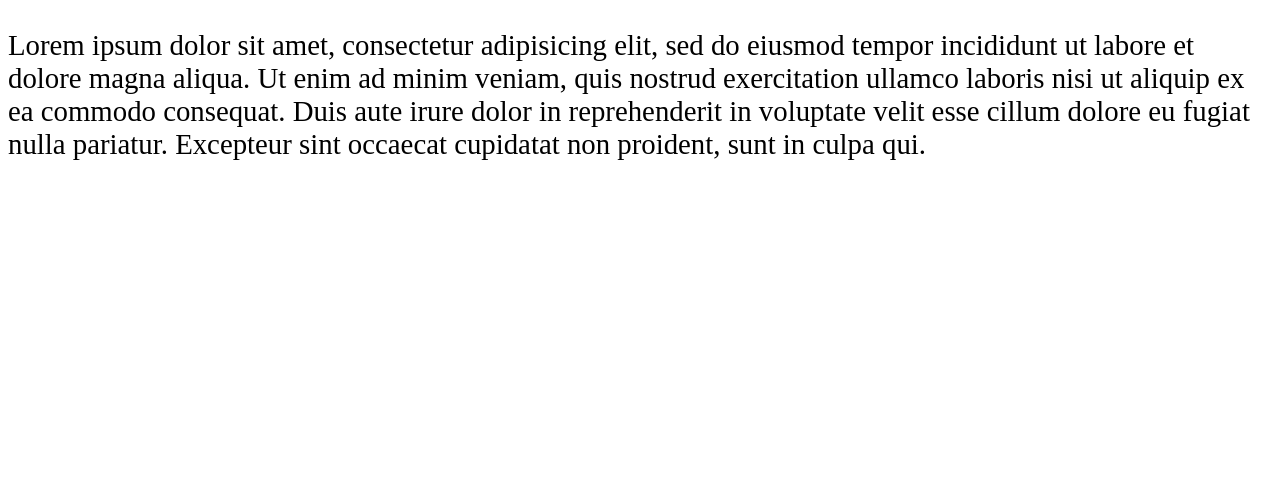
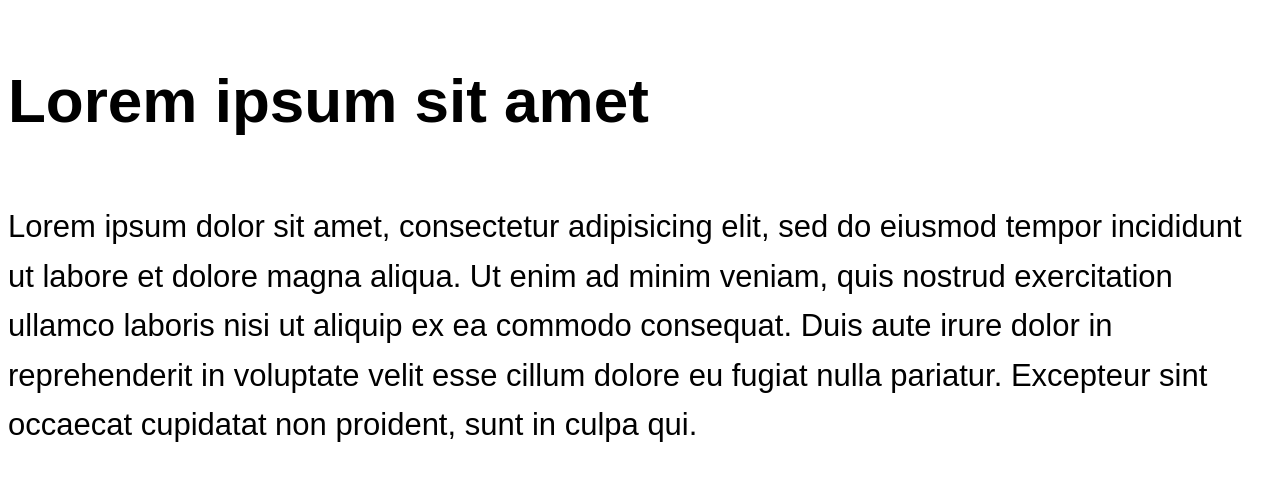
Before and after one commit to maltewassermann/lab, a website: page src/fluid-typography/index.html in a window 1280 px wide. Drawn offline with nearby package versions, Linux system fonts and the light colour scheme; files that its build step writes are made by us from their sources.

Commit message:
Update fluid-type example

```diff
--- a/src/fluid-typography/index.html
+++ b/src/fluid-typography/index.html
@@ -9,8 +9,11 @@
     <link rel="stylesheet" href="style.css">
   </head>
   <body>
-    <p>
-      Lorem ipsum dolor sit amet, consectetur adipisicing elit, sed do eiusmod tempor incididunt ut labore et dolore magna aliqua. Ut enim ad minim veniam, quis nostrud exercitation ullamco laboris nisi ut aliquip ex ea commodo consequat. Duis aute irure dolor in reprehenderit in voluptate velit esse cillum dolore eu fugiat nulla pariatur. Excepteur sint occaecat cupidatat non proident, sunt in culpa qui.
-    </p>
+    <article>
+      <h1>Lorem ipsum sit amet</h1>
+      <p>
+        Lorem ipsum dolor sit amet, consectetur adipisicing elit, sed do eiusmod tempor incididunt ut labore et dolore magna aliqua. Ut enim ad minim veniam, quis nostrud exercitation ullamco laboris nisi ut aliquip ex ea commodo consequat. Duis aute irure dolor in reprehenderit in voluptate velit esse cillum dolore eu fugiat nulla pariatur. Excepteur sint occaecat cupidatat non proident, sunt in culpa qui.
+      </p>
+    </article>
   </body>
 </html>
--- a/src/fluid-typography/style.scss
+++ b/src/fluid-typography/style.scss
@@ -1,3 +1,15 @@
-html {
-  font-size: calc(1em + 1vw);
+:root {
+  font-size: calc(1vw + 1vh + .5vmin);
 }
+body {
+  font: 1em/1.6 sans-serif;
+}
+article {
+  font-size: 1.25rem;
+}
+h1 {
+  font-size: 2em;
+}
+p {
+  font-size: 1em;
+}
```
